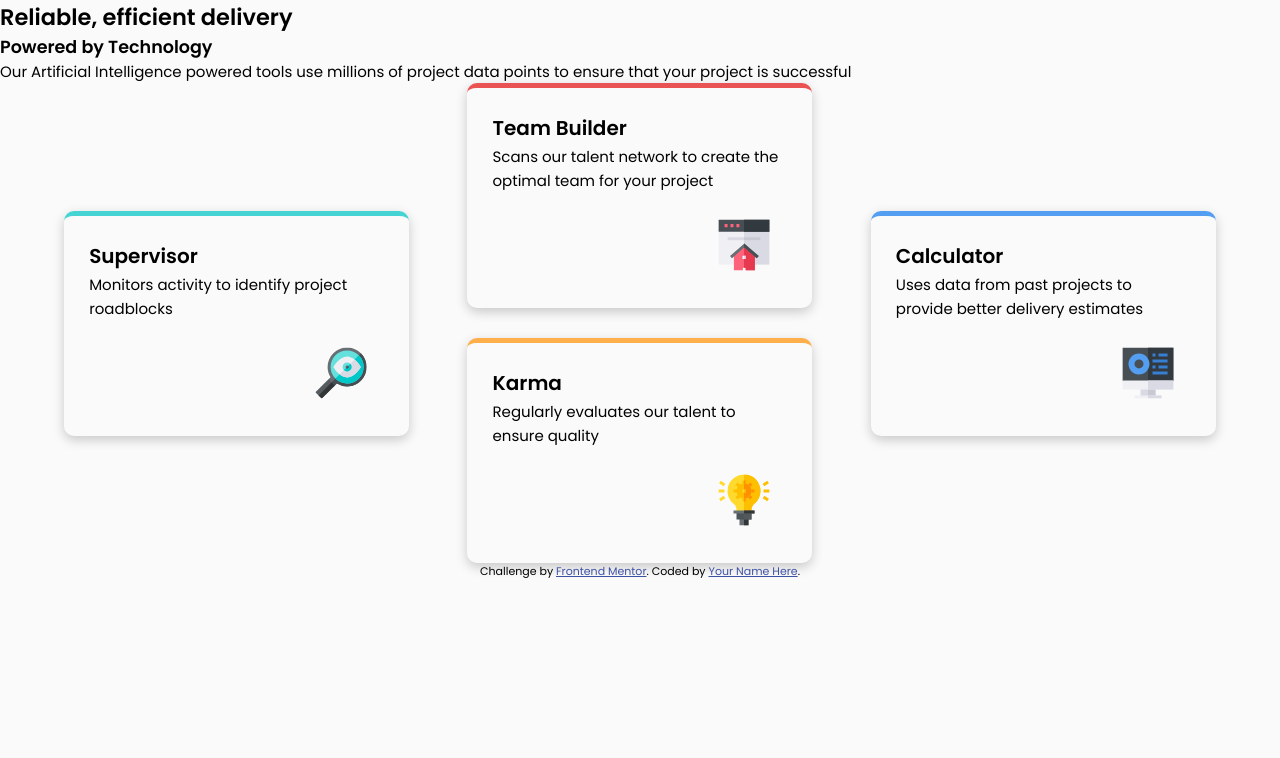
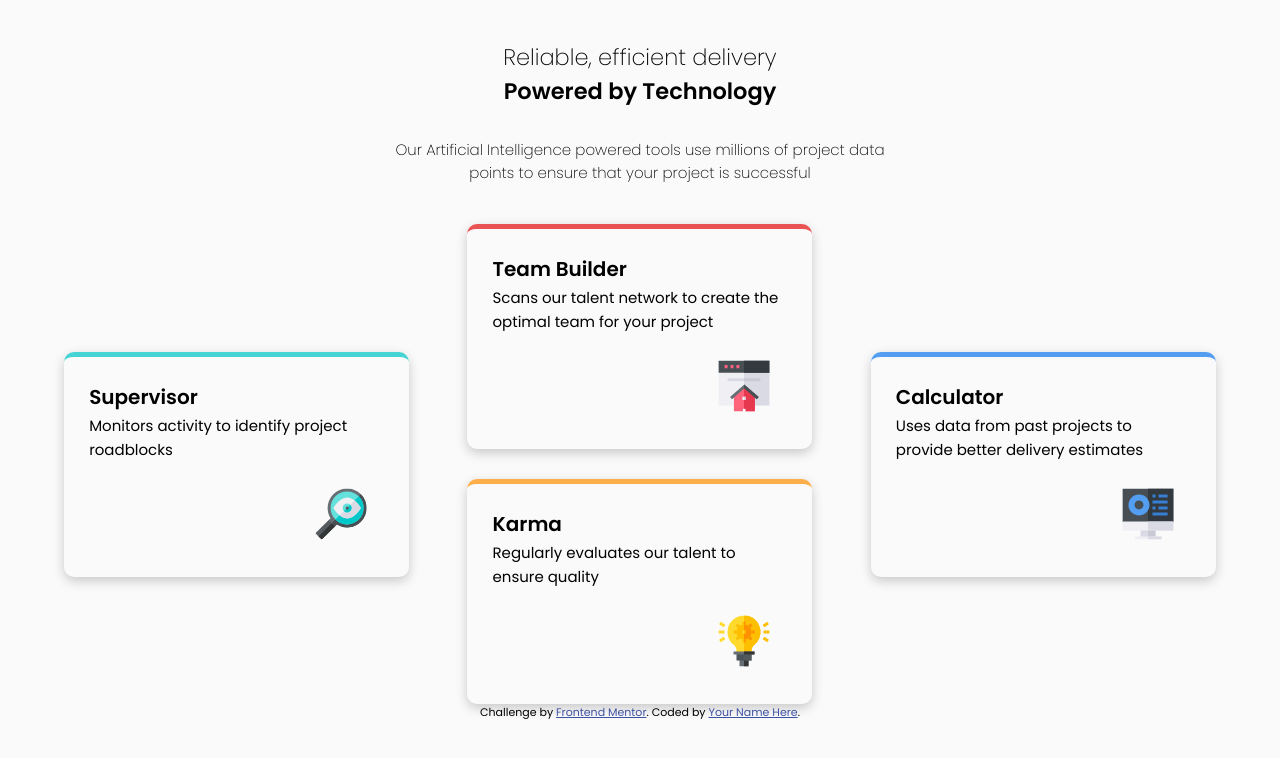
Before and after one commit to epalacio/fem-5-four-card-feature-section, a plain HTML site: page index.html in a window 1280 px wide. Drawn offline with Linux system fonts and the light colour scheme.

Commit message:
Change layout

```diff
--- a/index.html
+++ b/index.html
@@ -12,8 +12,8 @@
 <body>
   <div class="main-container">
     <header>
-      <h2>Reliable, efficient delivery</h2>
-      <h3>Powered by Technology</h3>
+      <h2 class="header-1">Reliable, efficient delivery</h2>
+      <h2 class="header-2">Powered by Technology</h2>
       <p>Our Artificial Intelligence powered tools use millions of project data points
         to ensure that your project is successful</p>
     </header>
--- a/style.css
+++ b/style.css
@@ -22,6 +22,25 @@ body {
     font-size: 15px;
 }
 
+header {
+    margin: 40px auto;
+    max-width: 500px;
+    text-align: center;
+}
+
+.header-1,
+header p {
+    font-weight: 200;
+}
+
+.header-2 {
+    font-weight: 600;
+}
+
+header p {
+    margin-top:30px
+}
+
 .features {
     display: grid;
     grid-gap: 30px;
@@ -30,7 +49,6 @@ body {
     grid-template-rows: repeat(4, 1fr);
     margin: auto;
     max-width: 1180px;
-
 }
 
 .card {
```
